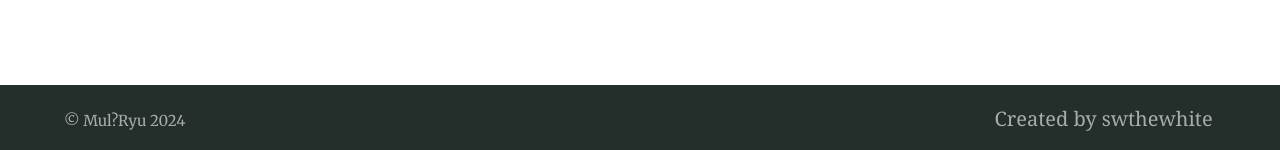
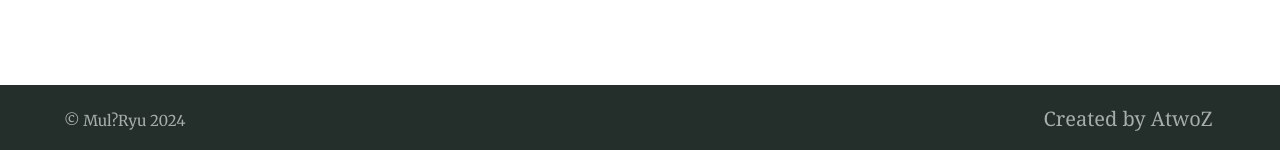
Before and after one commit to A-two-Z/A-two-Z.github.io, a Jekyll site: the page built from index.md, in a window 1280 px wide. Shown: the part 747-897 px from the top of the page. Built offline with Jekyll 4.4.1, drawn with Linux system fonts in a browser that asks for light colours.

Commit message:
refactor: update _config.yml

```diff
--- a/_config.yml
+++ b/_config.yml
@@ -103,7 +103,7 @@ encoding: utf-8 # Make sure the encoding is right
 lang: ko-KR # Set the site language
 title: "Mul?Ryu" # Site name or title, also used in jekyll-seo-tag
 logo: "/assets/logos/logo.svg" # Site logo, also used in jekyll-seo-tag
-description: "Alembic is a starting point for Jekyll projects. Rather than starting from scratch, this boilerplate is designed to get the ball rolling immediately" # Site description and default description, also used in jekyll-seo-tag
+description: "Tech Blog for Mul?Ryu Project" # Site description and default description, also used in jekyll-seo-tag
 url: "https://mul-ryu.github.io/" # Site url, also used in jekyll-seo-tag
 baseurl: ""
 repo: "https://github.com/Mul-Ryu/mul-ryu.github.io"
@@ -141,8 +141,8 @@ navigation_header:
   url: /search/
 
 navigation_footer:
-- title: Created by swthewhite
-  url: https://github.com/swthewhite
+- title: Created by AtwoZ
+  url: https://github.com/Mul-Ryu
 
 social_links: # Appears in sidebar. Set the urls then uncomment and comment out as desired
   Twitter: https://twitter.com/swthewhite
```
